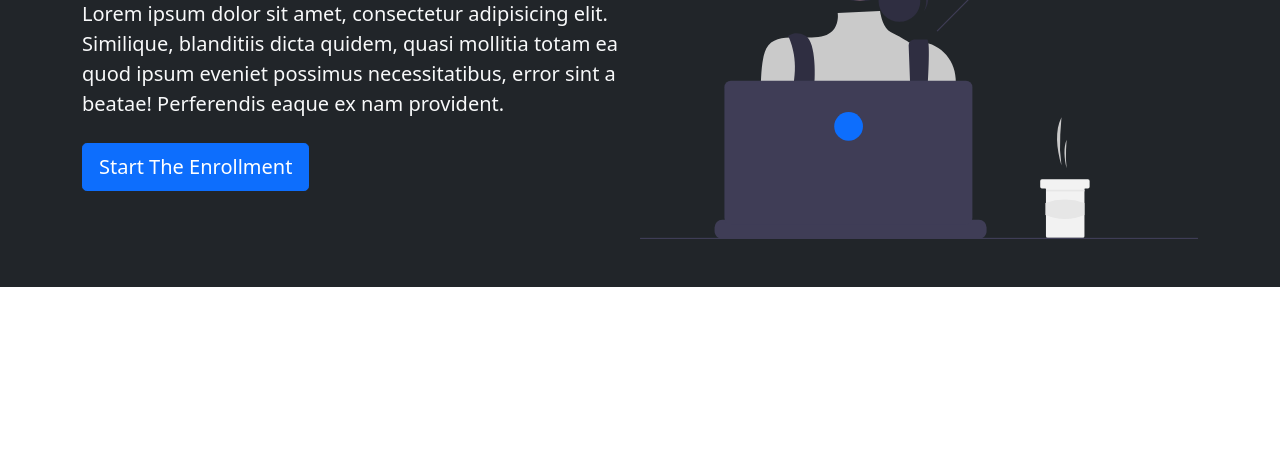
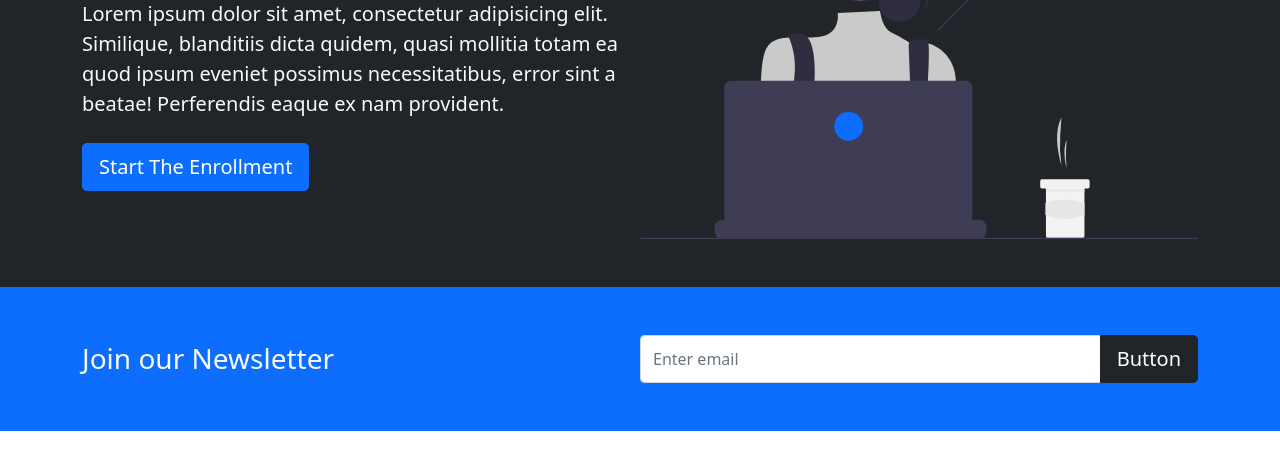
Before and after one commit to Rajan-7/Bootstrap, a plain HTML site: page bootstrap-frontend/index.html in a window 1280 px wide. Shown: the part 242-712 px from the top of the page. Drawn offline with nearby package versions, Linux system fonts and the light colour scheme.

Commit message:
ft:newsletter section

```diff
--- a/bootstrap-frontend/index.html
+++ b/bootstrap-frontend/index.html
@@ -42,6 +42,7 @@
         </div>
       </div>
     </nav>
+    <!-- Showcase -->
     <section class="bg-dark text-center text-sm-start p-5 text-light">
       <div class="container">
         <div class="d-sm-flex align-items-center justify-between">
@@ -63,6 +64,18 @@
         </div>
       </div>
     </section>
+    <!-- Newsletter -->
+    <section class="bg-primary text-light p-5">
+      <div class="container">
+        <div class="d-md-flex justify-content-between align-items-center">
+          <h3 class="mb-3 mb-md-0">Join our Newsletter</h3>
+          <div class="input-group news-input">
+            <input type="text" class="form-control" placeholder="Enter email" />
+            <button class="btn btn-dark btn-lg" type="button">Button</button>
+          </div>
+        </div>
+      </div>
+    </section>
     <script
       src="https://cdn.jsdelivr.net/npm/bootstrap@5.0.2/dist/js/bootstrap.bundle.min.js"
       integrity="sha384-MrcW6ZMFYlzcLA8Nl+NtUVF0sA7MsXsP1UyJoMp4YLEuNSfAP+JcXn/tWtIaxVXM"
--- a/bootstrap-frontend/style.css
+++ b/bootstrap-frontend/style.css
@@ -0,0 +1,5 @@
+@media (min-width:768px) {
+    .news-input{
+        width: 50%;
+    }
+}
```
